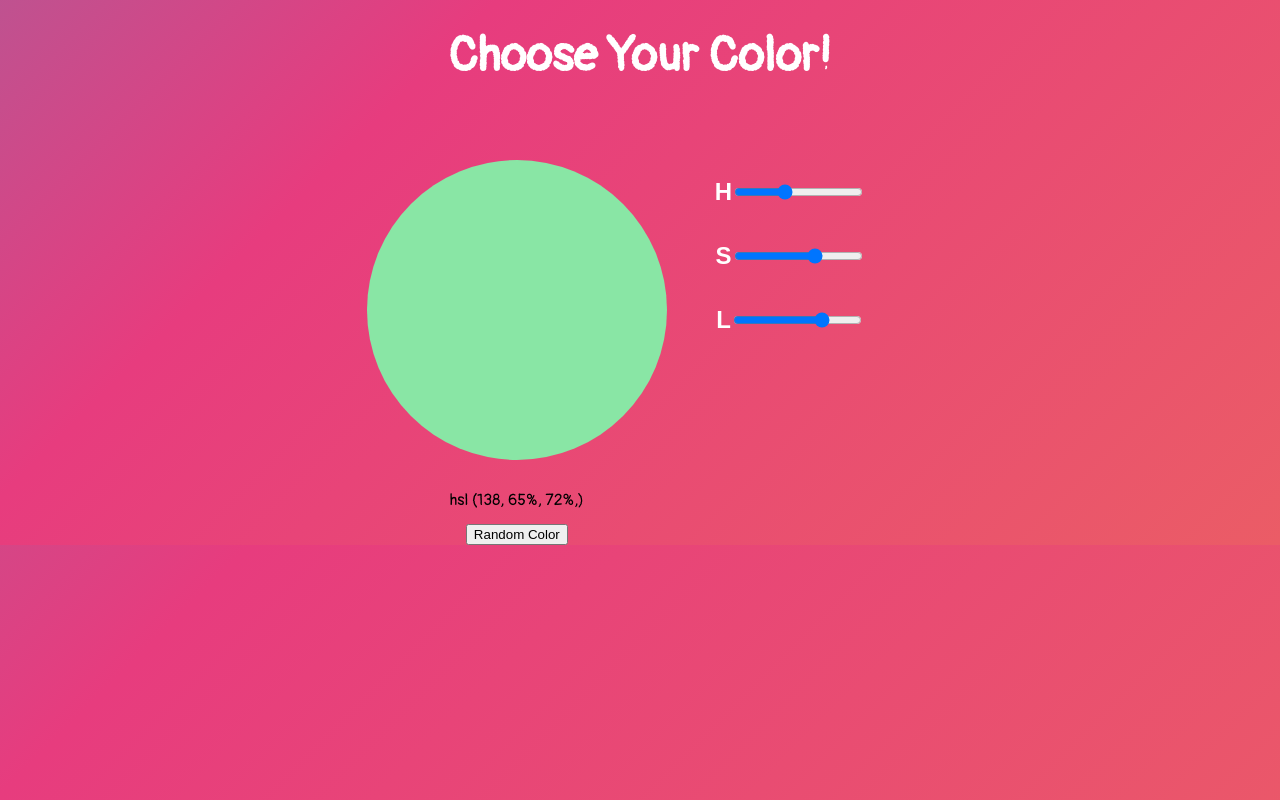
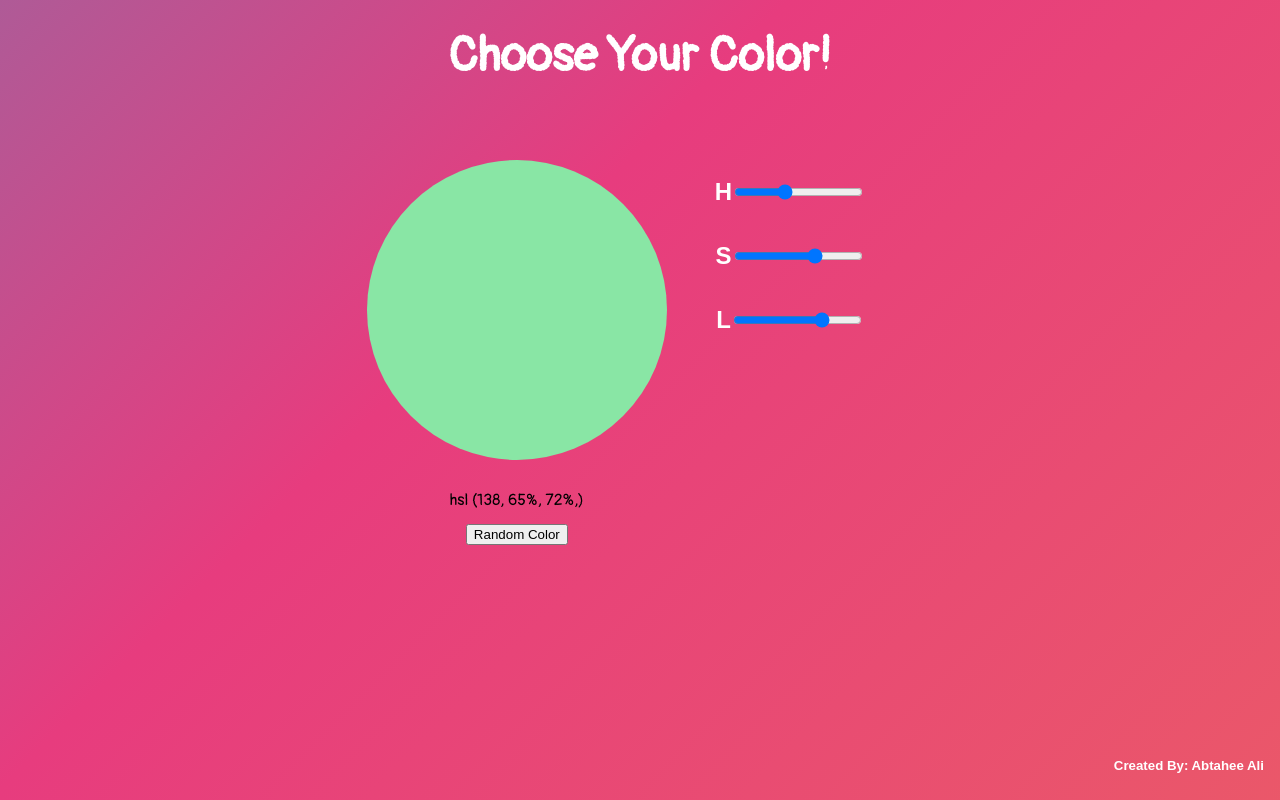
Before and after one commit to AbtaheeAli/color-picker, a React (Create React App) app: page / in a window 1280 px wide. Built offline with nearby package versions, Linux system fonts and the light colour scheme.

Commit message:
Added footer

```diff
--- a/src/App.jsx
+++ b/src/App.jsx
@@ -41,13 +41,11 @@ export class App extends Component {
       <body>
         <header>
           <h1>Choose Your Color!</h1>
-
           <div
             className="btn-group mt-2 mb-4"
             role="group"
             aria-label="actionButtons"
           ></div>
-
           <script
             src="https://cdnjs.cloudflare.com/ajax/libs/font-awesome/5.11.2/js/all.min.js"
             integrity="sha256-qM7QTJSlvtPSxVRjVWNM2OfTAz/3k5ovHOKmKXuYMO4="
@@ -98,6 +96,9 @@ export class App extends Component {
             </article>
           </section>
         </main>
+        <footer>
+          <h5>Created By: Abtahee Ali</h5>
+        </footer>
       </body>
     )
   }
--- a/src/index.css
+++ b/src/index.css
@@ -84,3 +84,11 @@ article {
 .sliderL {
   color: white;
 }
+
+footer {
+  display: flex;
+  justify-content: flex-end;
+  padding-top: 12rem;
+  margin-right: 1rem;
+  color: white;
+}
```
